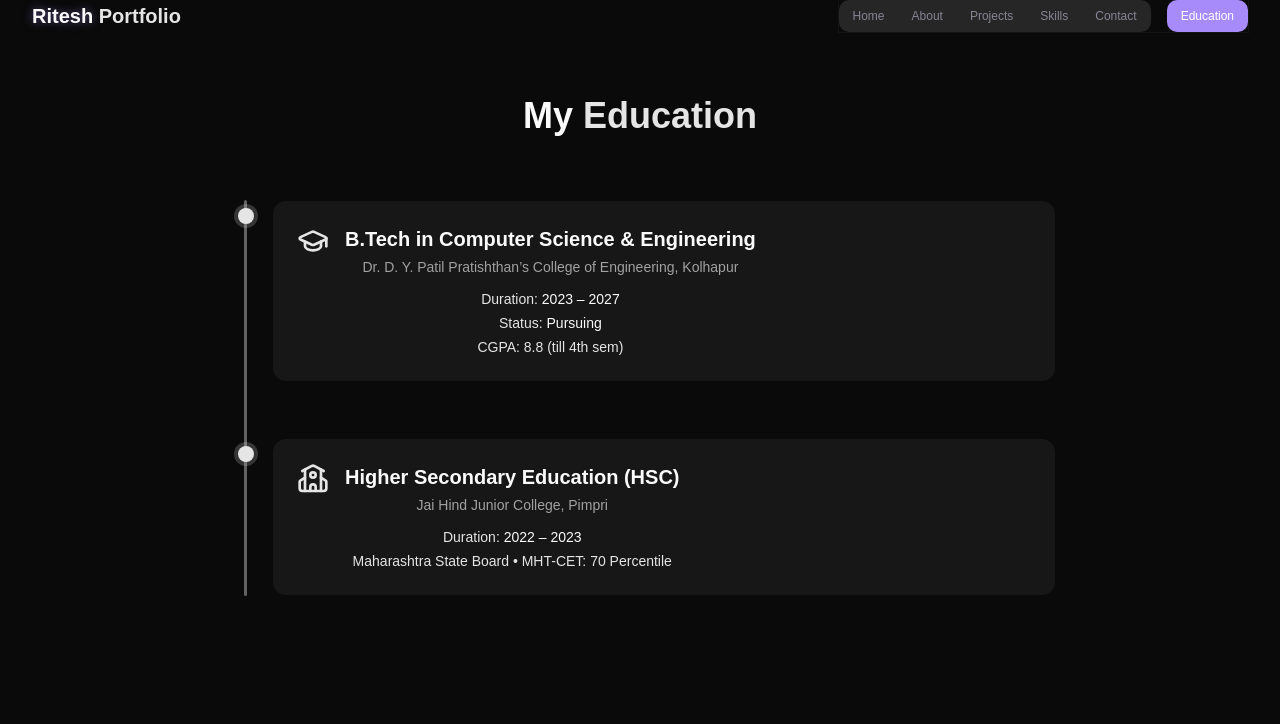
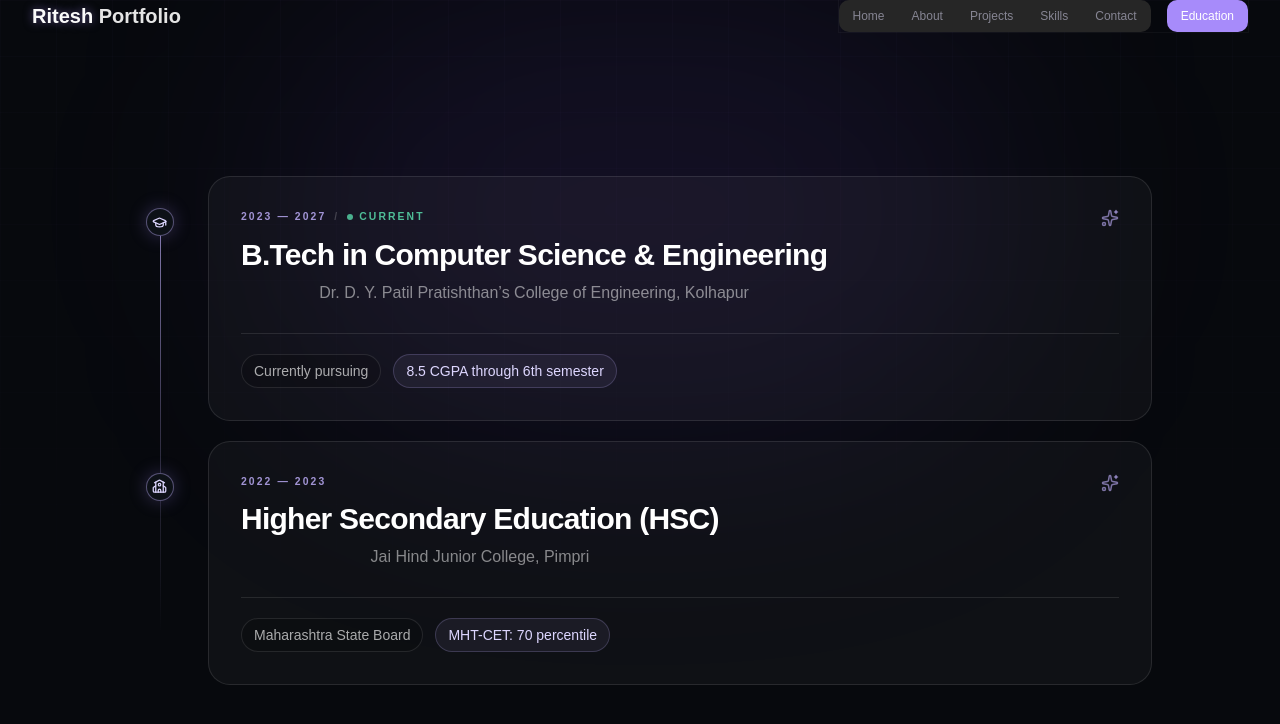
Before and after one commit to Technoritesh152005/Portfolio, a React (Vite) app: page /education in a window 1280 px wide. Shown: the top 724 px of the page. Built offline with nearby package versions, Linux system fonts and the light colour scheme.

Commit message:
about changes

```diff
--- a/src/pages/About.jsx
+++ b/src/pages/About.jsx
@@ -6,6 +6,7 @@ import {
   Sparkles,
 } from "lucide-react";
 import { motion } from "motion/react";
+import profileImage from "../assets/murfinal.jpeg";
 
 const capabilities = [
   {
@@ -62,14 +63,14 @@ export const About = () => {
           </p>
         </motion.div>
 
-        <div className="flex justify-center">
+        <div className="grid items-center gap-12 lg:grid-cols-[minmax(0,1.2fr)_minmax(260px,0.8fr)] lg:gap-20">
           <motion.section
             initial={{ opacity: 0, x: -24 }}
             animate={{ opacity: 1, x: 0 }}
             transition={{ duration: 0.7, delay: 0.12, ease: "easeOut" }}
-            className="max-w-3xl text-center"
+            className="max-w-3xl"
           >
-            <div className="mb-8 flex items-center justify-center gap-3 text-sm text-white/45">
+            <div className="mb-8 flex items-center gap-3 text-sm text-white/45">
               <Sparkles size={16} className="text-violet-300" />
               <span>From idea to architecture to deployment</span>
             </div>
@@ -97,6 +98,23 @@ export const About = () => {
             </div>
 
           </motion.section>
+
+          <motion.figure
+            initial={{ opacity: 0, x: 24 }}
+            animate={{ opacity: 1, x: 0 }}
+            transition={{ duration: 0.7, delay: 0.2, ease: "easeOut" }}
+            className="relative mx-auto w-full max-w-[340px] lg:mx-0 lg:justify-self-end"
+          >
+            <div className="absolute -right-3 -top-3 h-full w-full rounded-2xl border border-violet-300/35" aria-hidden="true" />
+            <div className="absolute -bottom-3 -left-3 h-20 w-20 rounded-bl-2xl border-b-2 border-l-2 border-cyan-300/35" aria-hidden="true" />
+            <div className="relative overflow-hidden rounded-2xl border border-white/15 bg-[#0d1117] p-2 shadow-[0_24px_70px_rgba(139,92,246,0.16)]">
+              <img
+                src={profileImage}
+                alt="Ritesh Khilari"
+                className="aspect-[4/5] w-full rounded-xl border border-white/10 object-cover object-center"
+              />
+            </div>
+          </motion.figure>
         </div>
 
         <section className="mt-28">
--- a/src/pages/Education.jsx
+++ b/src/pages/Education.jsx
@@ -1,72 +1,58 @@
-import { GraduationCap, School } from "lucide-react";
+/* eslint-disable no-unused-vars */
+import { GraduationCap, School, Sparkles } from "lucide-react";
+import { motion } from "motion/react";
+
+const education = [
+  {
+    icon: GraduationCap,
+    period: "2023 — 2027",
+    title: "B.Tech in Computer Science & Engineering",
+    institution: "Dr. D. Y. Patil Pratishthan’s College of Engineering, Kolhapur",
+    status: "Currently pursuing",
+    result: "8.5 CGPA through 6th semester",
+    current: true,
+  },
+  {
+    icon: School,
+    period: "2022 — 2023",
+    title: "Higher Secondary Education (HSC)",
+    institution: "Jai Hind Junior College, Pimpri",
+    status: "Maharashtra State Board",
+    result: "MHT-CET: 70 percentile",
+  },
+];
 
 export const Education = () => {
   return (
-    <section id="education" className="py-24 px-4 relative">
-      <div className="container mx-auto max-w-4xl">
-        <h2 className="text-3xl md:text-4xl font-bold mb-16 text-center">
-          My <span className="text-primary">Education</span>
-        </h2>
+    <main className="relative min-h-screen overflow-hidden bg-[#07090d] px-4 pb-24 pt-28 text-white sm:px-6">
+      <div className="pointer-events-none absolute inset-0 opacity-25 [background-image:linear-gradient(rgba(167,139,250,0.08)_1px,transparent_1px),linear-gradient(90deg,rgba(167,139,250,0.08)_1px,transparent_1px)] [background-size:56px_56px] [mask-image:linear-gradient(to_bottom,black,transparent_90%)]" />
+      <div className="pointer-events-none absolute left-1/2 top-0 h-[420px] w-[720px] -translate-x-1/2 rounded-full bg-violet-500/10 blur-[130px]" />
 
-        <div className="relative pl-8 md:pl-12">
+      <div className="relative mx-auto max-w-5xl">
+        <motion.header initial={{ opacity: 0, y: 22 }} animate={{ opacity: 1, y: 0 }} transition={{ duration: 0.7, ease: "easeOut" }} className="mx-auto mb-16 max-w-3xl text-center">
 
-          {/* Vertical Line */}
-          <div className="absolute left-3 md:left-5 top-0 w-[3px] h-full bg-primary/40 rounded-full"></div>
+        </motion.header>
 
-          {/* COLLEGE */}
-          <TimelineItem
-            icon={<GraduationCap className="h-8 w-8 text-primary" />}
-            title="B.Tech in Computer Science & Engineering"
-            institution="Dr. D. Y. Patil Pratishthan’s College of Engineering, Kolhapur"
-            duration="2023 – 2027"
-            status="Pursuing"
-            details="CGPA: 8.8 (till 4th sem)"
-          />
-
-          {/* 12TH */}
-          <TimelineItem
-            icon={<School className="h-8 w-8 text-primary" />}
-            title="Higher Secondary Education (HSC)"
-            institution="Jai Hind Junior College, Pimpri"
-            duration="2022 – 2023"
-            details="Maharashtra State Board • MHT-CET: 70 Percentile"
-          />
-
+        <div className="relative space-y-5">
+          <div className="absolute bottom-8 left-6 top-8 w-px bg-gradient-to-b from-violet-300/70 via-violet-300/25 to-transparent sm:left-8" aria-hidden="true" />
+          {education.map(({ icon: Icon, period, title, institution, status, result, current }, index) => (
+            <motion.article key={title} initial={{ opacity: 0, x: -18 }} whileInView={{ opacity: 1, x: 0 }} viewport={{ once: true, amount: 0.2 }} transition={{ duration: 0.55, delay: index * 0.12 }} className="group relative pl-14 sm:pl-20">
+              <span className="absolute left-2.5 top-8 z-10 grid size-7 place-items-center rounded-full border border-violet-300/40 bg-[#0d1117] text-violet-200 shadow-[0_0_18px_rgba(167,139,250,0.25)] sm:left-[1.1rem]"><Icon size={15} /></span>
+              <div className="relative overflow-hidden rounded-3xl border border-white/10 bg-white/[0.035] p-6 transition-all duration-300 hover:-translate-y-1 hover:border-violet-300/35 hover:bg-violet-300/[0.04] sm:p-8">
+                <div className="flex flex-col gap-5 sm:flex-row sm:items-start sm:justify-between">
+                  <div>
+                    <div className="mb-3 flex flex-wrap items-center gap-2 text-[0.65rem] font-semibold uppercase tracking-[0.2em] text-violet-300/80"><span>{period}</span>{current && <><span className="text-white/20">/</span><span className="flex items-center gap-1.5 text-emerald-300/80"><span className="size-1.5 animate-pulse rounded-full bg-emerald-300" />Current</span></>}</div>
+                    <h2 className="font-heading text-2xl font-semibold tracking-tight text-white sm:text-3xl">{title}</h2>
+                    <p className="mt-2 max-w-2xl text-sm leading-6 text-white/50 sm:text-base">{institution}</p>
+                  </div>
+                  <Sparkles size={18} className="shrink-0 text-violet-300/60 transition-transform duration-300 group-hover:rotate-12" />
+                </div>
+                <div className="mt-7 flex flex-wrap gap-3 border-t border-white/10 pt-5"><span className="rounded-full border border-white/10 bg-black/15 px-3 py-1.5 text-sm text-white/65">{status}</span><span className="rounded-full border border-violet-300/20 bg-violet-300/[0.07] px-3 py-1.5 text-sm font-medium text-violet-200">{result}</span></div>
+              </div>
+            </motion.article>
+          ))}
         </div>
       </div>
-    </section>
+    </main>
   );
 };
-
-/* === TIMELINE COMPONENT === */
-const TimelineItem = ({ icon, title, institution, duration, status, details }) => {
-  return (
-    <div className="relative mb-14">
-      {/* DOT */}
-      <div className="absolute -left-[1.55rem] md:-left-[2.15rem] top-2 h-4 w-4 rounded-full bg-primary shadow-md ring-4 ring-primary/20"></div>
-
-      {/* CARD */}
-      <div className="gradient-border p-6 rounded-xl card-hover bg-card">
-        <div className="flex items-start gap-4">
-          {icon}
-          <div>
-            <h3 className="text-xl font-semibold">{title}</h3>
-            <p className="text-muted-foreground text-sm mt-1">{institution}</p>
-
-            <div className="mt-3 space-y-1 text-sm">
-              <p>
-                <span className="font-medium text-primary">Duration:</span> {duration}
-              </p>
-              {status && (
-                <p>
-                  <span className="font-medium text-primary">Status:</span> {status}
-                </p>
-              )}
-              <p className="text-primary">{details}</p>
-            </div>
-          </div>
-        </div>
-      </div>
-    </div>
-  );
-};
```
Also changed, not shown: src/components/HeroSection.jsx (+12 -46 lines).
